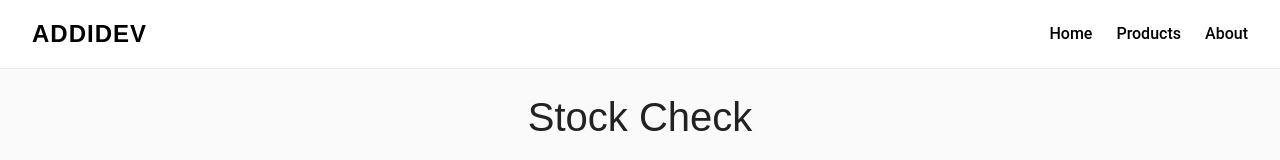
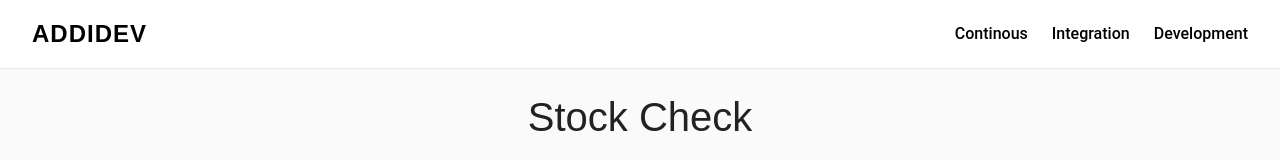
Before and after one commit to stephenmphughes/ClothesShop, a React (Create React App) app: page / in a window 1280 px wide. Shown: the top 160 px of the page. Built offline with nearby package versions, Linux system fonts and the light colour scheme; no server answers; the database is empty; the HTML template or start-up script is replaced by a standard one.

Commit message:
update navbar

```diff
--- a/src/components/Navbar.js
+++ b/src/components/Navbar.js
@@ -7,9 +7,9 @@ const Navbar = () => {
     <nav className="navbar-container">
       <div className="navbar-brand">ADDIDEV</div>
       <ul className="navbar-links">
-        <li><a href="/">Home</a></li>
-        <li><a href="#products">Products</a></li>
-        <li><a href="#about">About</a></li>
+        <li><a href="/">Continous</a></li>
+        <li><a href="#products">Integration</a></li>
+        <li><a href="#about">Development</a></li>
       </ul>
     </nav>
   );
```
